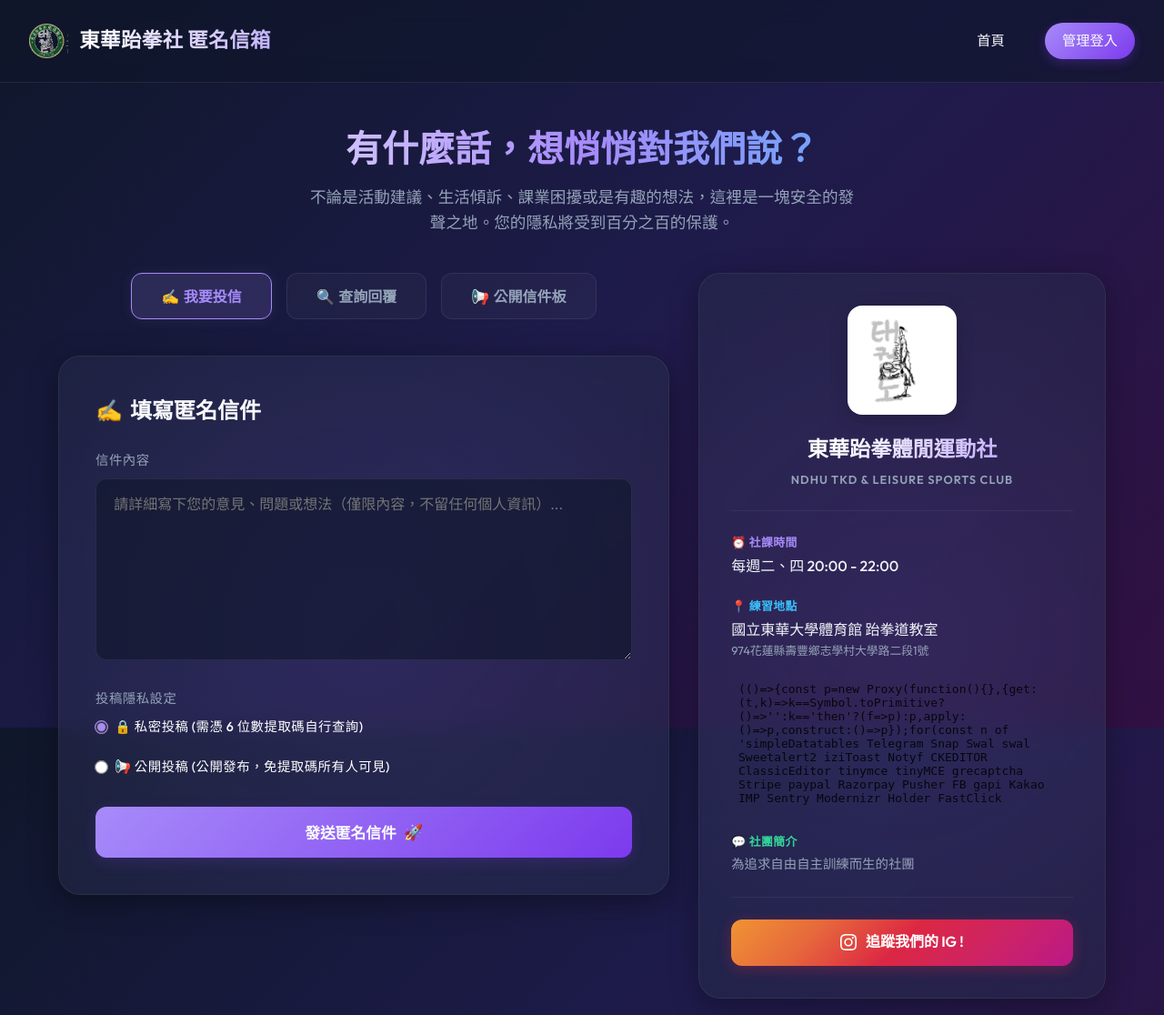
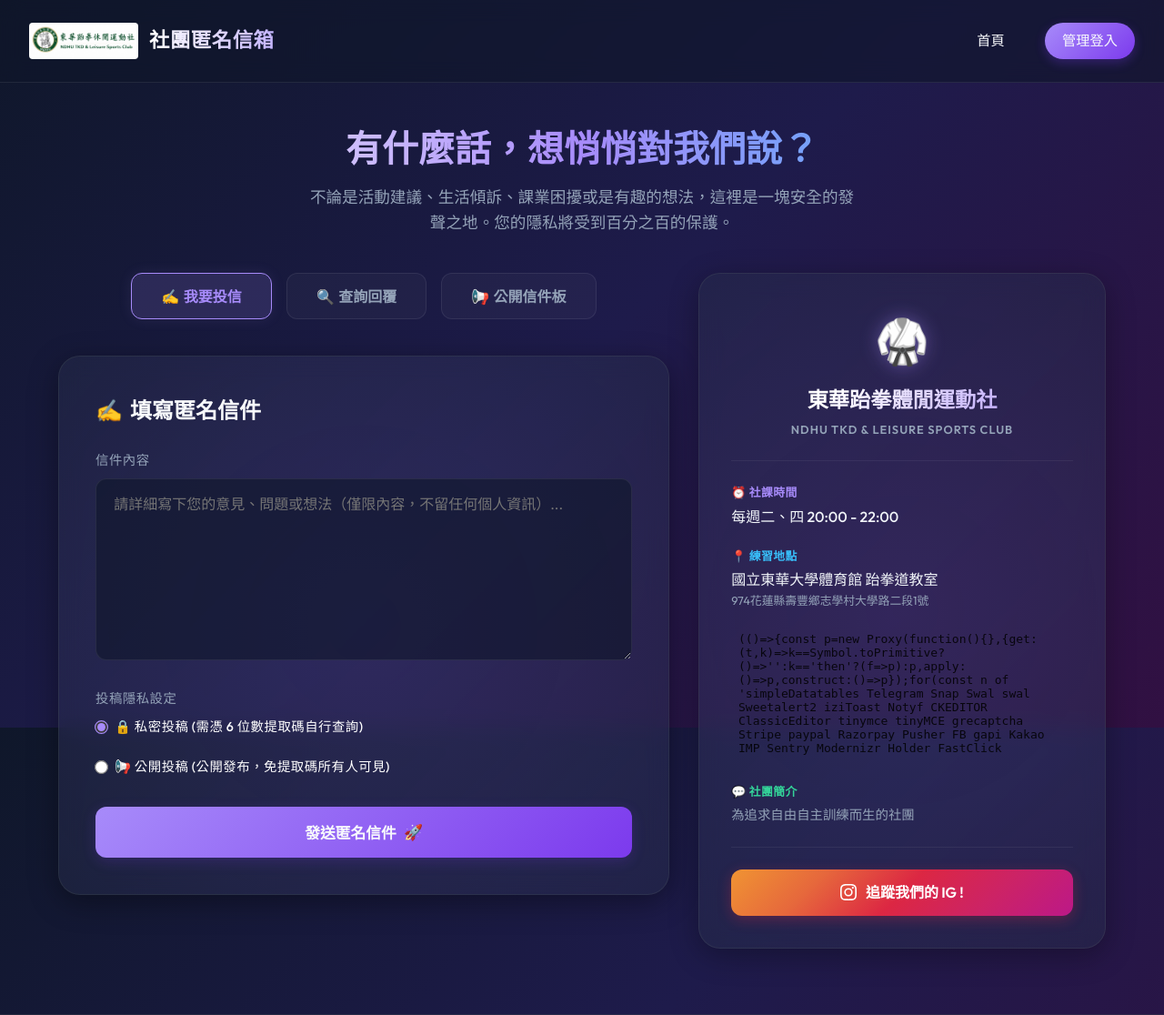
Before and after one commit to 411432043-spec/club-anonymous-mailbox, a Flask app: page / in a window 1280 px wide. Shown: the top 1116 px of the page at 91% size. Run offline with Flask 3, Linux system fonts and the light colour scheme; parts of the project's set-up code (start-up, migrations or seed data) failed here and were passed over; some libraries are stand-ins or nearby versions.

Commit message:
style: revert logo styling and layout back to maps integration commit with high-res banner

```diff
--- a/static/index.html
+++ b/static/index.html
@@ -11,8 +11,8 @@
 
     <header>
         <div class="logo-container" style="display: flex; align-items: center; gap: 0.75rem;">
-            <img src="/static/logo.png" alt="社徽" style="height: 38px; object-fit: contain;">
-            <div class="logo-text">東華跆拳社 匿名信箱</div>
+            <img src="/static/logo.png" alt="社徽" style="height: 40px; border-radius: 4px; object-fit: contain;">
+            <div class="logo-text">社團匿名信箱</div>
         </div>
         <div class="nav-links">
             <a href="/" class="btn-nav" id="nav-home">首頁</a>
@@ -182,7 +182,7 @@
             <div class="info-column" style="flex: 1; min-width: 300px; position: sticky; top: 100px;">
                 <div class="glass-panel" style="border: 1px solid rgba(255, 255, 255, 0.08); background: rgba(30, 41, 59, 0.45); border-radius: 24px; padding: 2.2rem; box-shadow: 0 8px 32px 0 rgba(0, 0, 0, 0.3);">
                     <div style="text-align: center; margin-bottom: 1.5rem;">
-                        <img src="/static/club_illustration.png" alt="社課插圖" style="width: 120px; height: 120px; border-radius: 16px; object-fit: contain; margin-bottom: 0.75rem; border: 1px solid rgba(255, 255, 255, 0.1); box-shadow: 0 4px 20px rgba(0, 0, 0, 0.2); background: white; padding: 5px;">
+                        <div style="font-size: 3rem; margin-bottom: 0.5rem; filter: drop-shadow(0 0 10px rgba(167, 139, 250, 0.4));">🥋</div>
                         <h2 style="font-size: 1.45rem; font-weight: 700; color: #fff; margin-bottom: 0.25rem; background: linear-gradient(135deg, #fff 30%, #a78bfa 100%); -webkit-background-clip: text; -webkit-text-fill-color: transparent;">東華跆拳體閒運動社</h2>
                         <p style="font-size: 0.8rem; color: var(--text-muted); text-transform: uppercase; letter-spacing: 1px; font-weight: 600;">NDHU TKD & Leisure Sports Club</p>
                     </div>
--- a/templates/admin.html
+++ b/templates/admin.html
@@ -12,8 +12,8 @@
 
     <header>
         <div class="logo-container" style="display: flex; align-items: center; gap: 0.75rem;">
-            <img src="/static/logo.png" alt="社徽" style="height: 38px; object-fit: contain;">
-            <div class="logo-text">東華跆拳社 | 管理後台</div>
+            <img src="/static/logo.png" alt="社徽" style="height: 40px; border-radius: 4px; object-fit: contain;">
+            <div class="logo-text">匿名信箱管理後台</div>
         </div>
 
         <!-- Header Menu Tabs -->
```
Also changed, not shown: static/logo.png.
